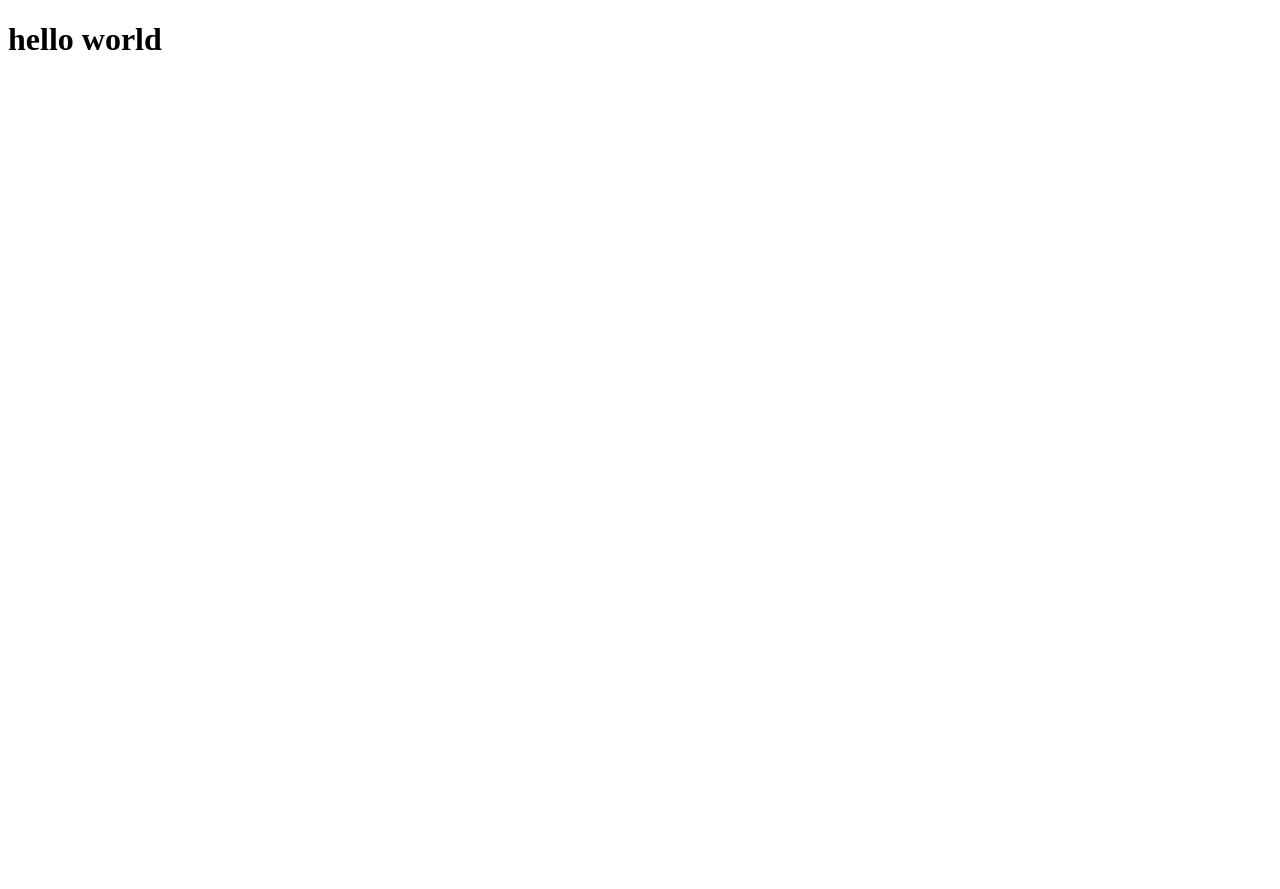
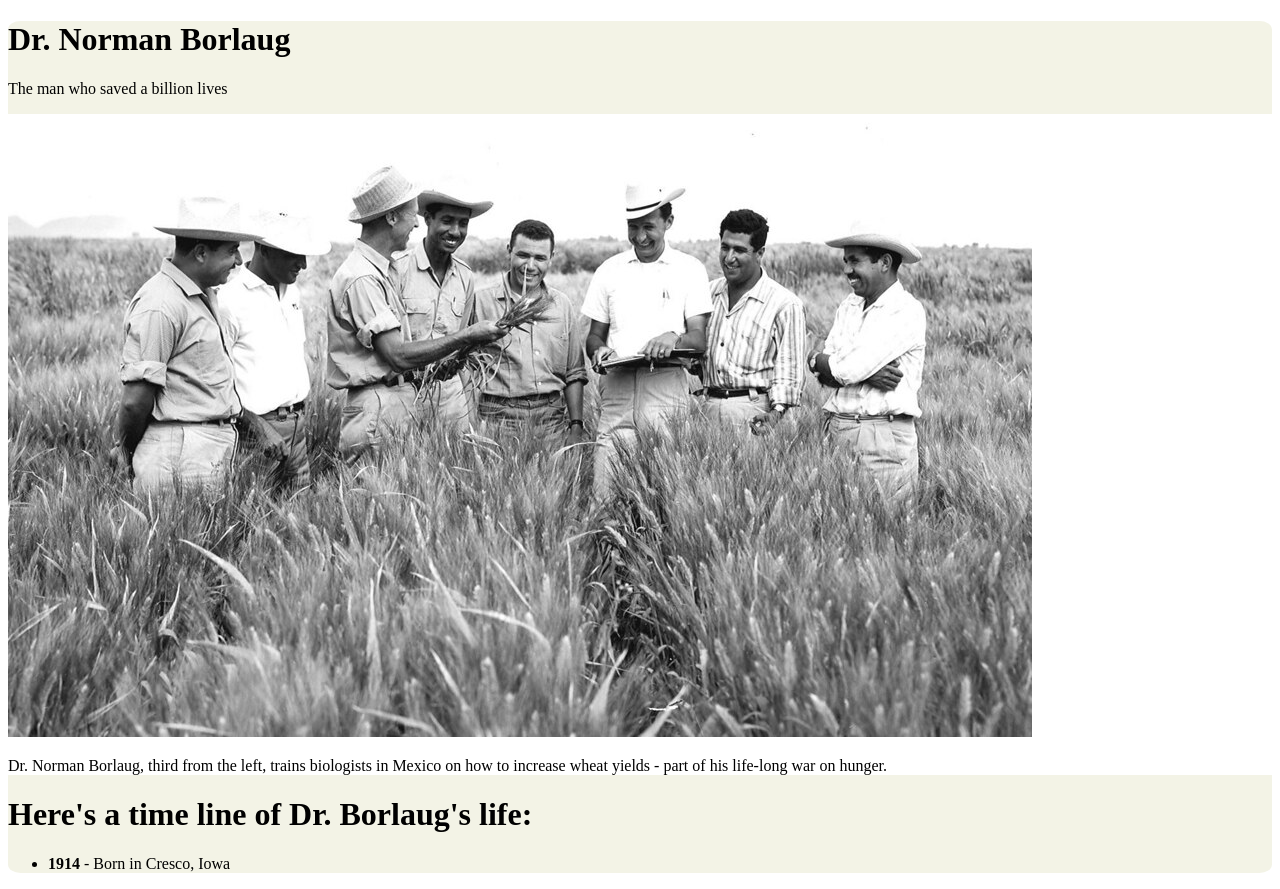
Before and after one commit to zeeshan-rind/zeeshan_ibrahim, a plain HTML site: page index.html in a window 1280 px wide. Before the commit the page ends 800 px from the top, so only its background shows below. Drawn offline with Linux system fonts and the light colour scheme.

Commit message:
Adding HTML elements

```diff
--- a/css/style.css
+++ b/css/style.css
@@ -0,0 +1,7 @@
+.main-div{
+    background-color: rgb(243, 243, 230);
+    border-radius: 1%;
+}
+.small-div{
+    background-color: white;
+}
--- a/index.html
+++ b/index.html
@@ -8,10 +8,19 @@
 
   <body>
     <script src="https://cdn.freecodecamp.org/testable-projects-fcc/v1/bundle.js"></script>
+     <div class="main-div">
+      <h1>Dr. Norman Borlaug</h1>
+      <p>The man who saved a billion lives</p>
+      <div class="small-div">
+        <img src="./image.jpg" alt="">
+        <p>Dr. Norman Borlaug, third from the left, trains biologists in Mexico on how to increase wheat yields - part of his life-long war on hunger. </p>
+      </div>
+      <h1>Here's a time line of Dr. Borlaug's life:</h1>
+      <ul>
+        <li><strong>1914</strong> - Born in Cresco, Iowa</li>
+      </ul>
+    </div>
 
-<h1>
-  hello world
-</h1>
     <script  src="js/index.js"></script>
   </body>
 </html>
```
Also changed, not shown: image.jpg (added).
